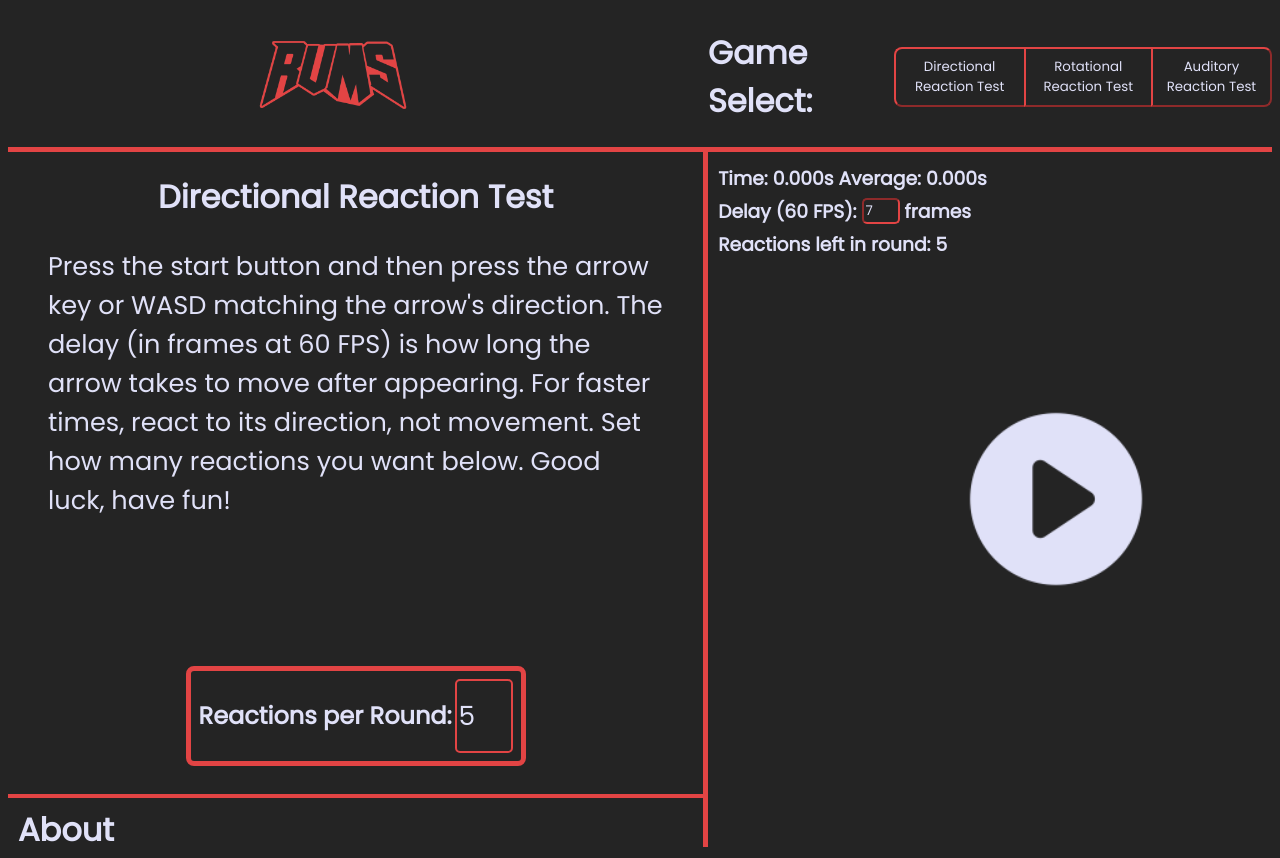
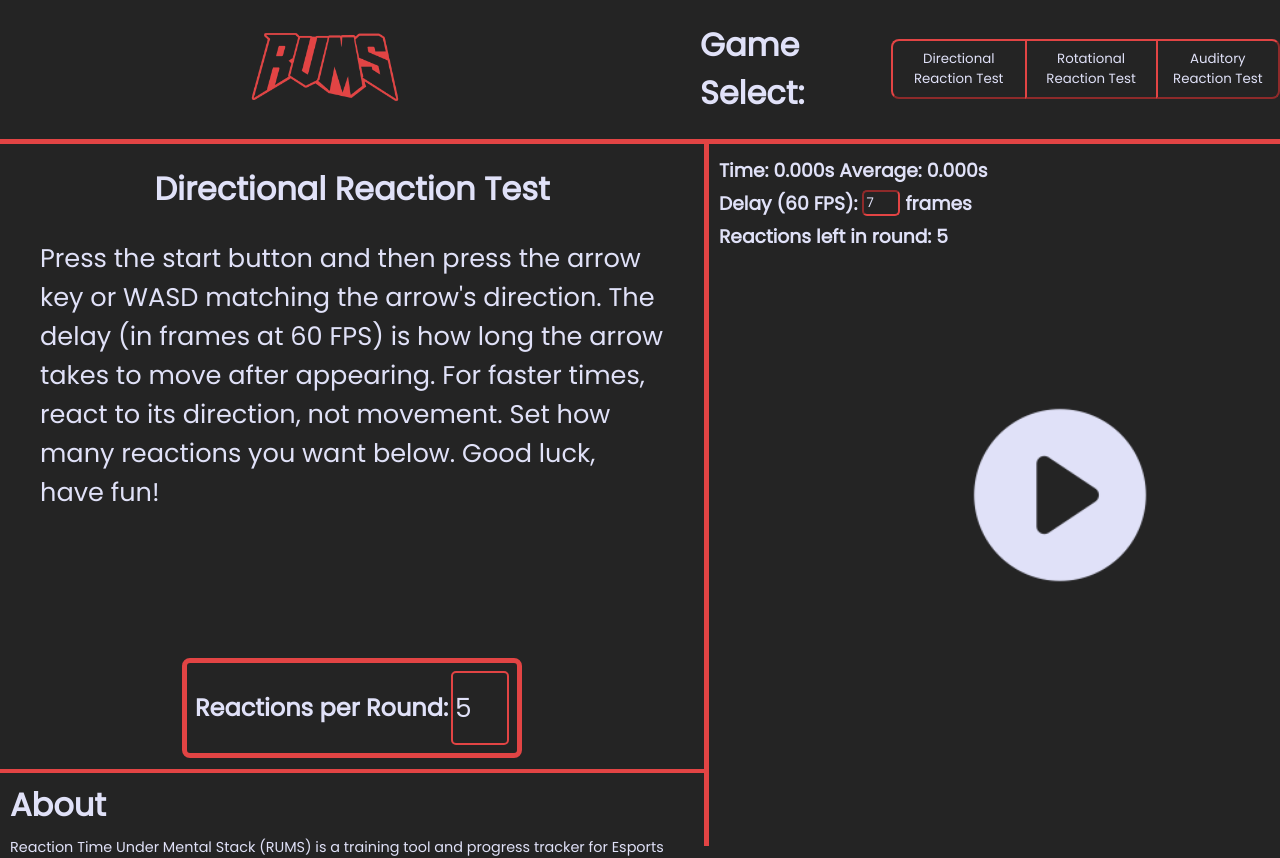
Before and after one commit to Luke-Christoffersen/RUMS, a React (Vite) app: page / in a window 1280 px wide. Shown: the top 858 px of the page. Built offline with nearby package versions, Linux system fonts and the light colour scheme.

Commit message:
Debug Commit 5

```diff
--- a/src/Easy.jsx
+++ b/src/Easy.jsx
@@ -25,7 +25,7 @@ export default function Easy({repeats = 5}) {
     const listenerRef2 = useRef(null);
     const didRecordRef = useRef(false);
 
-    let size = window.innerWidth > window.innerHeight ? window.innerHeight-145 : window.innerWidth-145;
+    let size = window.innerWidth > window.innerHeight ? window.innerHeight-138 : window.innerWidth-138;
 
     function handleStart() {
     setPlayed(true);
--- a/src/index.css
+++ b/src/index.css
@@ -12,5 +12,7 @@ html, body{
 }
 
 body {
+    margin: 0px;
+
     font-family: 'Poppins', sans-serif;
 }
```
